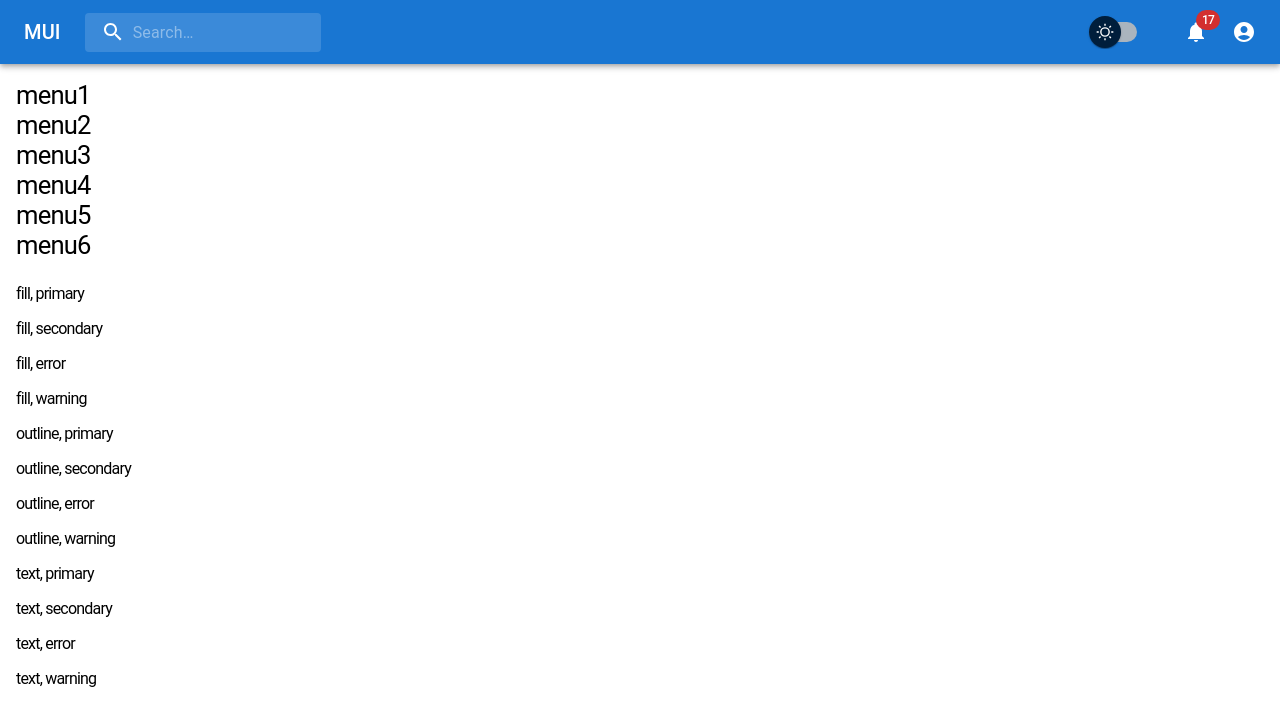
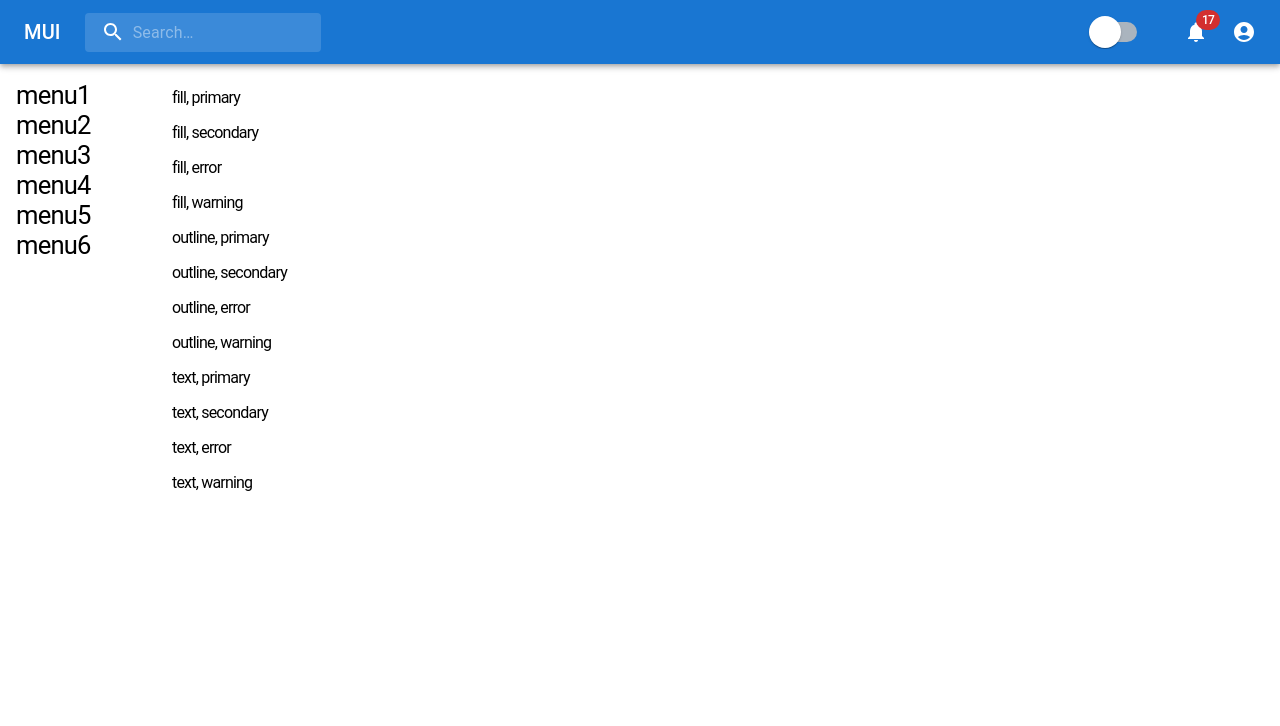
Before and after one commit to ppotatoG/mui-admin, a Next.js app: page / in a window 1280 px wide. Shown: the top 726 px of the page. Built offline with nearby package versions, Linux system fonts and the light colour scheme.

Commit message:
Update: theme colors for nav and section layouts

```diff
--- a/components/Button.tsx
+++ b/components/Button.tsx
@@ -20,7 +20,7 @@ const Button = styled.button<IButton>`
     if (variant === 'outline' || variant === 'text') {
       return isDarkMode ? themes.dark[`${color}`] : themes.light[`${color}`];
     } else {
-      return isDarkMode ? themes.dark.text : themes.light.text;
+      return isDarkMode ? themes.light.text : themes.dark.text;
     }
   }};
 
--- a/layout/Header/CustomToolbar.tsx
+++ b/layout/Header/CustomToolbar.tsx
@@ -12,6 +12,7 @@ import {
 import NotificationsIcon from '@mui/icons-material/Notifications';
 import AccountCircle from '@mui/icons-material/AccountCircle';
 import SearchBar from '@layout/Header/SearchBar';
+import themes from '@styles/themes';
 
 interface ICustomToolbarProp {
   isDarkMode: boolean;
@@ -41,10 +42,7 @@ const CustomToolbar = ({
         <IconButton size="large" aria-label="show 4 new mails" color="inherit">
           <FormControlLabel
             control={
-              <MaterialUISwitch
-                checked={isDarkMode}
-                onChange={toggleDarkMode}
-              />
+              <MaterialUISwitch isDark={isDarkMode} onChange={toggleDarkMode} />
             }
             label=""
           />
@@ -74,7 +72,7 @@ const CustomToolbar = ({
   );
 };
 
-const MaterialUISwitch = styled(Switch)(({ theme }) => ({
+const MaterialUISwitch = styled(Switch)(({ isDark }: { isDark: boolean }) => ({
   width: 62,
   height: 34,
   padding: 7,
@@ -92,12 +90,14 @@ const MaterialUISwitch = styled(Switch)(({ theme }) => ({
       },
       '& + .MuiSwitch-track': {
         opacity: 1,
-        backgroundColor: theme.palette.mode === 'dark' ? '#8796A5' : '#aab4be',
+        backgroundColor: isDark
+          ? themes.dark.background
+          : themes.light.background,
       },
     },
   },
   '& .MuiSwitch-thumb': {
-    backgroundColor: theme.palette.mode === 'dark' ? '#003892' : '#001e3c',
+    backgroundColor: isDark ? themes.dark.background : themes.light.primary,
     width: 32,
     height: 32,
     '&:before': {
@@ -116,7 +116,7 @@ const MaterialUISwitch = styled(Switch)(({ theme }) => ({
   },
   '& .MuiSwitch-track': {
     opacity: 1,
-    backgroundColor: theme.palette.mode === 'dark' ? '#8796A5' : '#aab4be',
+    backgroundColor: isDark ? '#8796A5' : '#aab4be',
     borderRadius: 20 / 2,
   },
 }));
--- a/layout/Header/index.tsx
+++ b/layout/Header/index.tsx
@@ -1,5 +1,5 @@
-import React, { useContext, useEffect, useState } from 'react';
-import { AppBar, Box } from '@mui/material';
+import React, { useContext, useState } from 'react';
+import { AppBar } from '@mui/material';
 import { ThemeContext } from '@contexts/ThemeContext';
 import UserMenu from '@layout/Header/UserMenu';
 import CustomToolbar from '@layout/Header/CustomToolbar';
@@ -21,19 +21,14 @@ const Header: React.FC = () => {
 
   const { isDarkMode, toggleDarkMode } = useContext(ThemeContext);
 
-  useEffect(() => {
-    console.log(isDarkMode ? 'dark' : 'light');
-    console.log(themes.dark);
-    console.log(themes.light);
-  }, [isDarkMode]);
-
   return (
-    <Box sx={{ flexGrow: 1 }}>
+    <>
       <AppBar
         position="static"
         style={{
           background: isDarkMode ? themes.dark.paper : themes.light.primary,
           fontSize: themes.fontSizes.medium,
+          color: themes.light.paper,
         }}
       >
         <CustomToolbar
@@ -49,7 +44,7 @@ const Header: React.FC = () => {
         isMenuOpen={isMenuOpen}
         handleMenuClose={handleMenuClose}
       />
-    </Box>
+    </>
   );
 };
 
--- a/pages/_app.tsx
+++ b/pages/_app.tsx
@@ -1,5 +1,6 @@
 import type { AppProps } from 'next/app';
 import '@styles/reset.scss';
+import '@styles/common.scss';
 
 import i18n from 'i18next';
 import { initReactI18next, I18nextProvider } from 'react-i18next';
@@ -27,21 +28,26 @@ i18n
   })
   .then();
 
+import { ThemeProvider } from 'styled-components';
 import ThemeContextProvider from '@contexts/ThemeContext';
-import { ThemeProvider } from 'styled-components';
 import themes from '@styles/themes';
 
 import Header from '@layout/Header';
 import Navigate from '@layout/Navigate';
+import Section from '@layout/Section';
 
 const App = ({ Component, pageProps }: AppProps) => {
   return (
     <I18nextProvider i18n={i18n}>
       <ThemeContextProvider>
         <ThemeProvider theme={themes.light}>
-          <Header />
-          <Navigate />
-          <Component {...pageProps} />
+          <div className="root">
+            <Header />
+            <Navigate />
+            <Section>
+              <Component {...pageProps} />
+            </Section>
+          </div>
         </ThemeProvider>
       </ThemeContextProvider>
     </I18nextProvider>
--- /dev/null
+++ b/styles/common.scss
@@ -0,0 +1,21 @@
+.root {
+  display: grid;
+  grid-template-areas:
+    "header header"
+    "nav section";
+  grid-template-rows: auto 1fr;
+  grid-template-columns: 140px 1fr;
+  height: 100vh;
+}
+
+header {
+  grid-area: header;
+}
+
+nav {
+  grid-area: nav;
+}
+
+section {
+  grid-area: section;
+}
--- a/styles/themes.ts
+++ b/styles/themes.ts
@@ -5,19 +5,19 @@ const themes = {
     background: colors.paper,
     text: colors.grey900,
     paper: colors.paper,
-    primary: colors.primaryDark,
-    secondary: colors.secondaryDark,
-    warning: colors.warningDark,
-    error: colors.errorDark,
+    primary: colors.primaryMain,
+    secondary: colors.secondaryMain,
+    warning: colors.warningMain,
+    error: colors.errorMain,
   },
   dark: {
     background: colors.darkBackground,
     text: colors.grey50,
     paper: colors.darkPaper,
-    primary: colors.primaryLight,
-    secondary: colors.secondaryLight,
-    warning: colors.warningLight,
-    error: colors.errorLight,
+    primary: colors.darkPrimaryMain,
+    secondary: colors.darkSecondaryMain,
+    warning: colors.warningMain,
+    error: colors.errorMain,
   },
   fontSizes: {
     small: '0.75rem',
```
